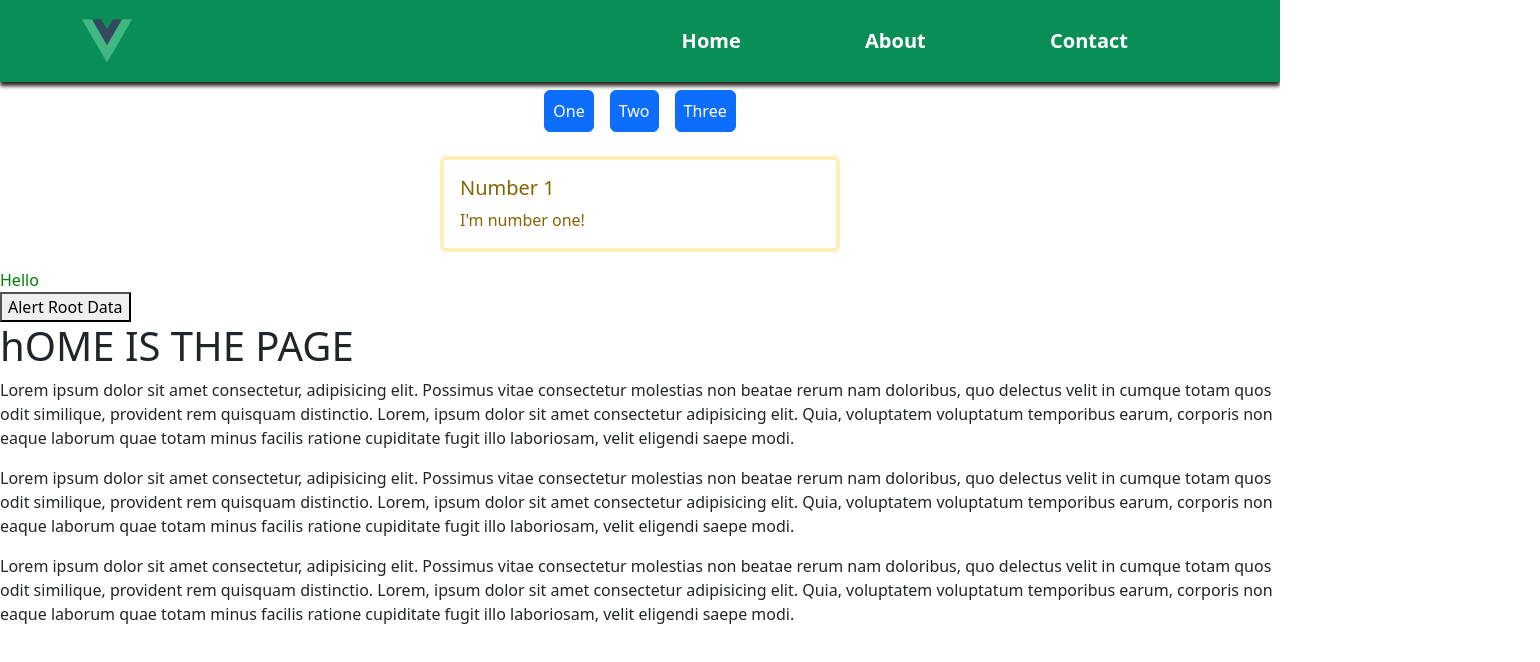
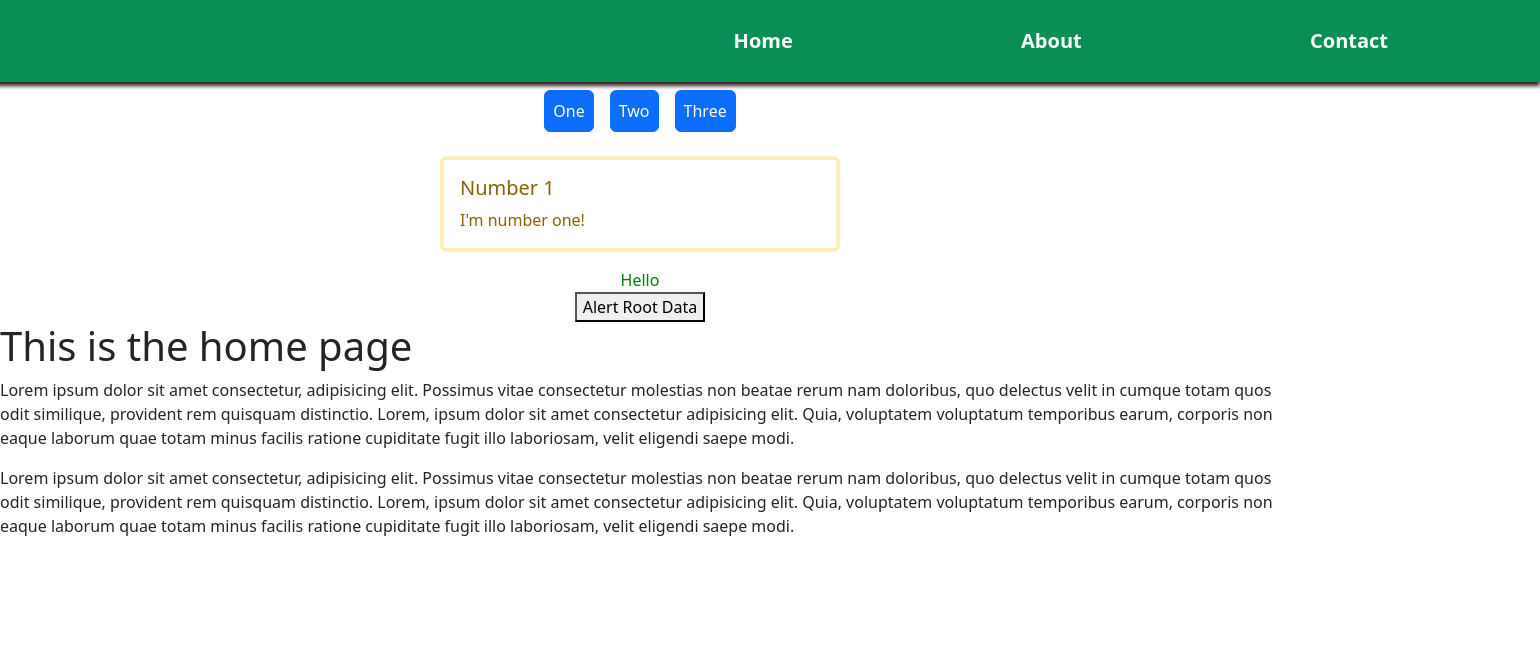
Before and after one commit to LameckMeshack/vueadvanced, a Vue app: page / in a window 1280 px wide. Shown: the top 662 px of the page, 1540 px wide, since content can reach past the window. Built offline with nearby package versions, Linux system fonts and the light colour scheme.

Commit message:
added scss and to the files

```diff
--- a/src/assets/css/style.scss
+++ b/src/assets/css/style.scss
@@ -0,0 +1,11 @@
+.cont {
+  width: 100%;
+  text-align: center;
+}
+
+#app {
+  display: flex;
+  flex-direction: column;
+  align-items: center;
+  justify-content: center;
+}
--- a/src/components/NavBar.vue
+++ b/src/components/NavBar.vue
@@ -21,8 +21,11 @@ export default {
 
 <!-- Add "scoped" attribute to limit CSS to this component only -->
 <style scoped>
+@import "../assets/css/style.scss";
+
 .navbar {
   display: flex;
+  width: 1800px;
   justify-content: space-between;
   align-items: center;
   padding: 1rem 2rem;
--- a/src/pages/AboutPage.vue
+++ b/src/pages/AboutPage.vue
@@ -1,3 +1,9 @@
 <template>
-  <h2>About</h2>
+  <div class="cont">
+    <h2>About Page</h2>
+  </div>
 </template>
+<style lang="scss">
+// import a scss file
+@import "../assets/css/style.scss";
+</style>
--- a/src/pages/HomePage.vue
+++ b/src/pages/HomePage.vue
@@ -1,15 +1,6 @@
 <template>
   <div>
-    <h1>hOME IS THE PAGE</h1>
-    <p>
-      Lorem ipsum dolor sit amet consectetur, adipisicing elit. Possimus vitae
-      consectetur molestias non beatae rerum nam doloribus, quo delectus velit
-      in cumque totam quos odit similique, provident rem quisquam distinctio.
-      Lorem, ipsum dolor sit amet consectetur adipisicing elit. Quia, voluptatem
-      voluptatum temporibus earum, corporis non eaque laborum quae totam minus
-      facilis ratione cupiditate fugit illo laboriosam, velit eligendi saepe
-      modi.
-    </p>
+    <h1>This is the home page</h1>
     <p>
       Lorem ipsum dolor sit amet consectetur, adipisicing elit. Possimus vitae
       consectetur molestias non beatae rerum nam doloribus, quo delectus velit
--- a/src/pages/NotFound.vue
+++ b/src/pages/NotFound.vue
@@ -1,9 +1,20 @@
 <template>
-  <h1>Page not found</h1>
+  <div class="cont">
+    <h1>Page not found</h1>
+    <div>
+      <img
+        src="https://media.giphy.com/media/3o7bu0ZUqpvQQk3mZE/giphy.gif"
+        alt=""
+      />
+    </div>
+  </div>
 </template>
 <script>
 export default {
   name: "404-Page",
 };
 </script>
-<style></style>
+<style lang="scss">
+// import a scss file
+@import "../assets/css/style.scss";
+</style>
```
